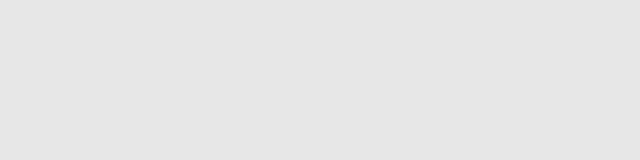
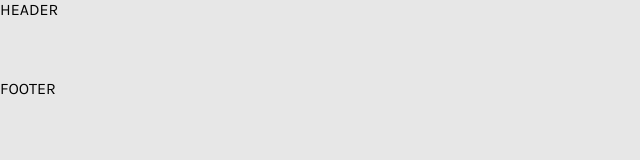
Before and after one commit to sobhanbera/coe-ai-ml-public, a Next.js app: page / in a window 1280 px wide. Shown: the top 160 px of the page, without its empty margins (0-640 px from the left). Built offline with nearby package versions, Linux system fonts and the light colour scheme.

Commit message:
constants

```diff
--- /dev/null
+++ b/constants/index.js
@@ -0,0 +1,4 @@
+// CONSTANT VALUES...
+export const MIN_VIEWPORT_WIDTH = 300
+export const DEFAULT_VIEWPORT_WIDTH = 1100
+export const MAX_VIEWPORT_WIDTH = 1150
--- a/pages/_app.js
+++ b/pages/_app.js
@@ -1,7 +1,17 @@
+import Footer from '../components/Footer'
+import Header from '../components/Header'
 import '../styles/globals.css'
 
-function MyApp({ Component, pageProps }) {
-  return <Component {...pageProps} />
+function MyApp({Component, pageProps}) {
+    return (
+        <div>
+            <Header />
+            <div className="main-content">
+                <Component {...pageProps} />
+            </div>
+            <Footer />
+        </div>
+    )
 }
 
 export default MyApp
```
